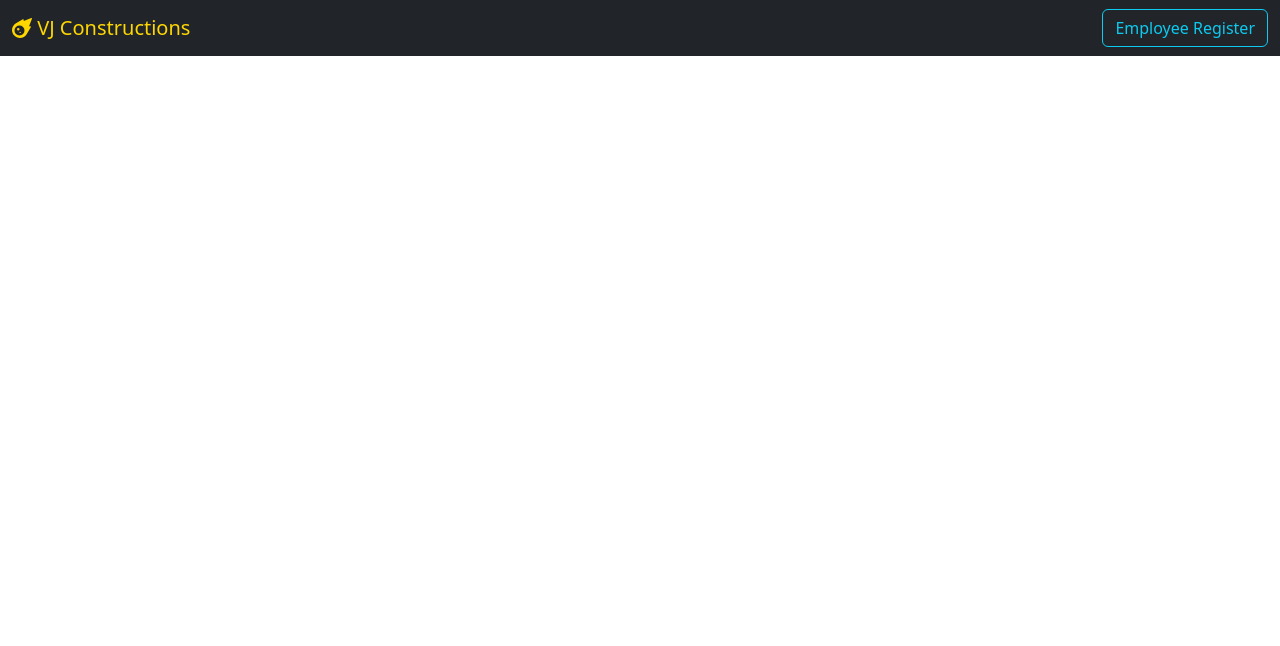
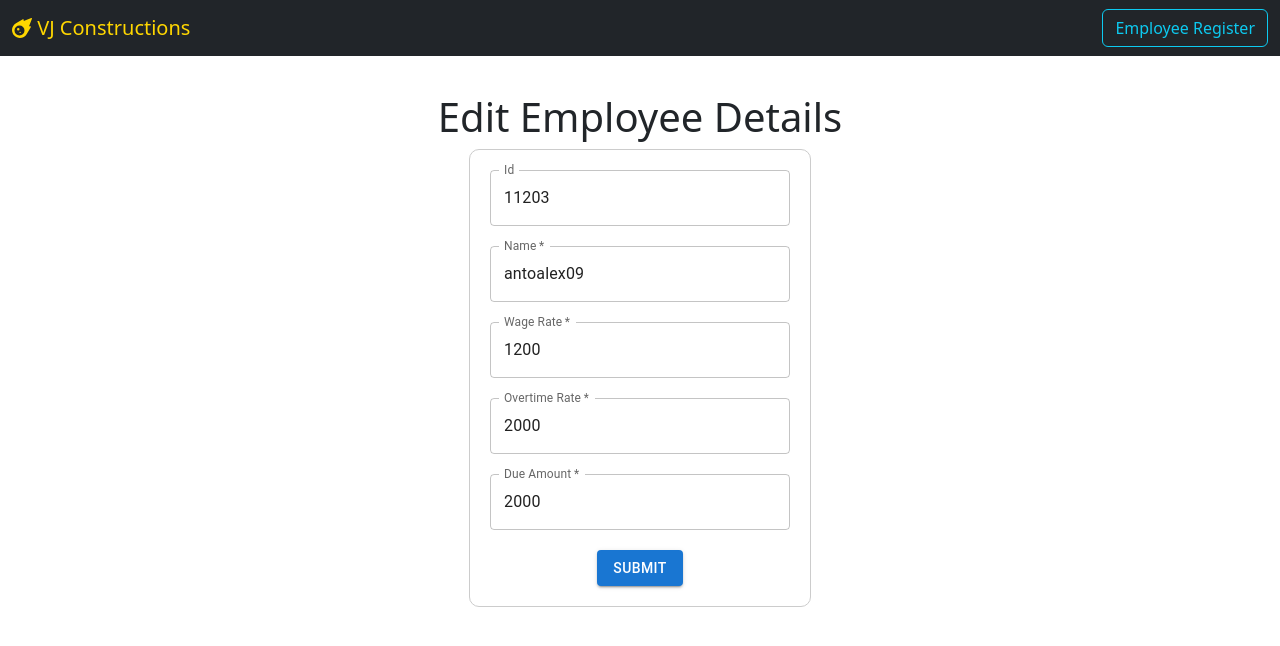
Before and after one commit to antoalex07/emp-reg-frontend, a React (Create React App) app: page /updateEmployee in a window 1280 px wide. Shown: the top 646 px of the page. Built offline with nearby package versions, Linux system fonts and the light colour scheme; no server answers; a web font is replaced by a local one.

Commit message:
form created to update employee details

```diff
--- a/src/page/updateEmployee/UpdateEmployee.js
+++ b/src/page/updateEmployee/UpdateEmployee.js
@@ -1,8 +1,117 @@
-import React from 'react'
+import React, { useEffect, useState } from 'react'
+import api from '../../api/axiosConfig.js'
+import { Button, TextField } from '@mui/material';
 
 const UpdateEmployee = () => {
+
+  const urlParams = new URLSearchParams(window.location.search);
+  const id = urlParams.get("id");
+
+  const [employee, setEmployee] = useState({
+    id: 11203,
+    name: "antoalex09",
+    wageRate: 1200,
+    overtimeRate: 2000,
+    dueAmount: 2000
+  });
+
+  const handleChange = () => {
+    console.log("code to be written");
+  }
+
+  const handleSubmit = () => {
+    console.log("code to be written");
+  }
+
+  const getEmployee = async () => {
+    try {
+
+      const response = await api.get(`/api/v2/employee/${id}`);
+      console.log(response.status);
+      setEmployee(response.data);
+
+    } catch (error) {
+      console.log(error);
+    }
+  }
+
+  useEffect(() => {
+    getEmployee();
+  }, [])
+
   return (
-    <div>UpdateEmployee</div>
+      <div className='form-container'>
+            <h1 className='heading'>Edit Employee Details</h1>
+            <form className='form' onSubmit={handleSubmit}>
+
+                <div className='form-field'>
+                    <TextField
+                        id='outlined-read-only-input'
+                        label='Id'
+                        value={employee.id}
+                        InputProps={{
+                            readOnly: true,
+                          }}
+                        sx={{width: 300}}
+                    />
+                </div>
+
+                <div className='form-field'>
+                    <TextField
+                        required
+                        id="outlined-required"
+                        label="Name"
+                        type="text"
+                        value={employee.name}
+                        name="name"
+                        onChange={handleChange}
+                        sx={{width: 300}}
+                    />
+                </div>
+
+                <div className='form-field'>
+                    <TextField
+                        required
+                        id="outlined-required"
+                        label="Wage Rate"
+                        type="number"
+                        value={employee.wageRate}
+                        name="wageRate"
+                        onChange={handleChange}
+                        sx={{width: 300}}
+                    />
+                </div>
+
+                <div className='form-field'>
+                    <TextField
+                        required
+                        id="outlined-required"
+                        label="Overtime Rate"
+                        type="number"
+                        value={employee.overtimeRate}
+                        name="overtimeRate"
+                        onChange={handleChange}
+                        sx={{width: 300}}
+                    />
+                </div>
+
+                <div className='form-field'>
+                    <TextField
+                        required
+                        id="outlined-required"
+                        label="Due Amount"
+                        type="number"
+                        value={employee.dueAmount}
+                        name="dueAmount"
+                        onChange={handleChange}
+                        sx={{width: 300}}
+                    />
+                </div>
+
+          <Button variant="contained" type='submit'>Submit</Button>
+
+        </form>
+      </div>
   )
 }
 
```
